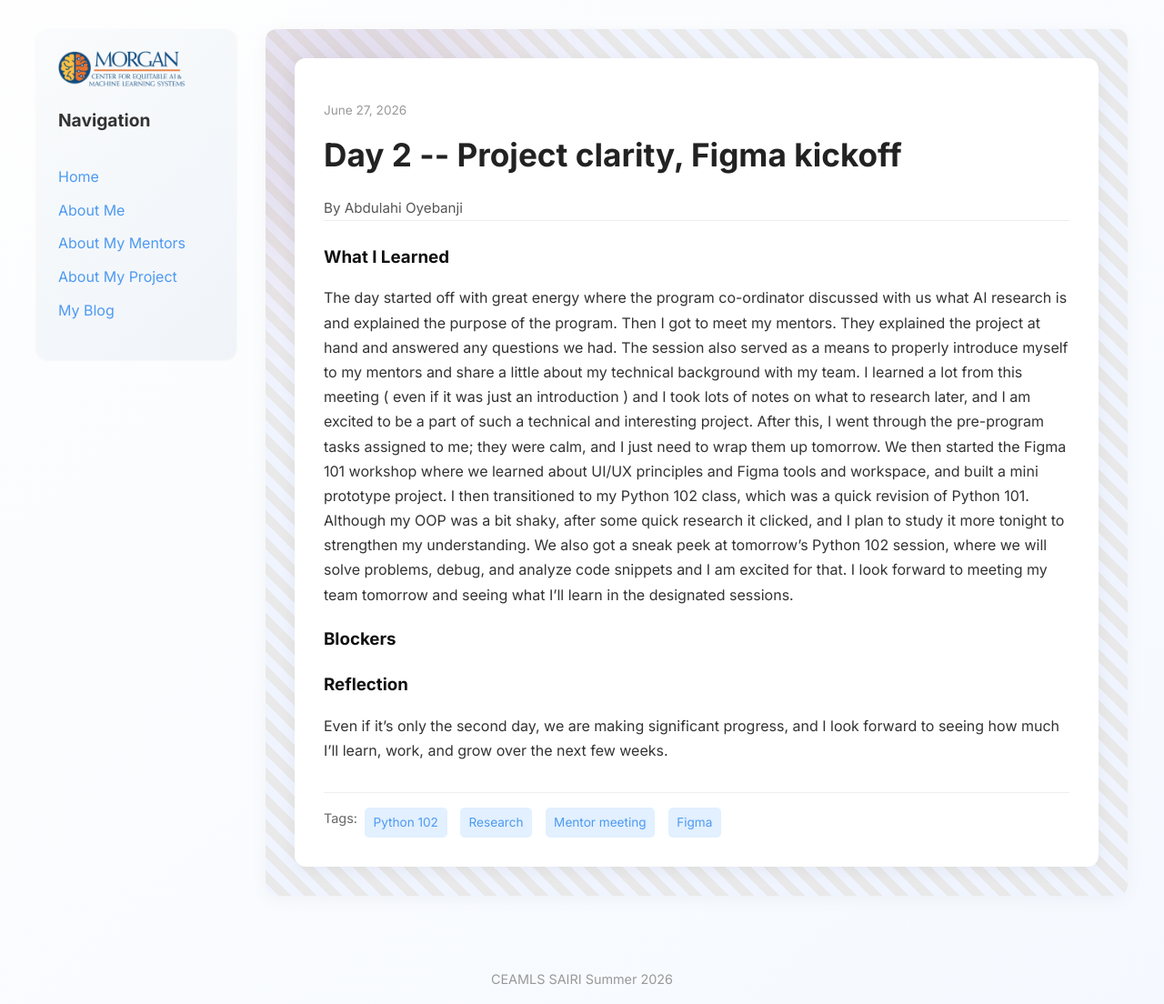
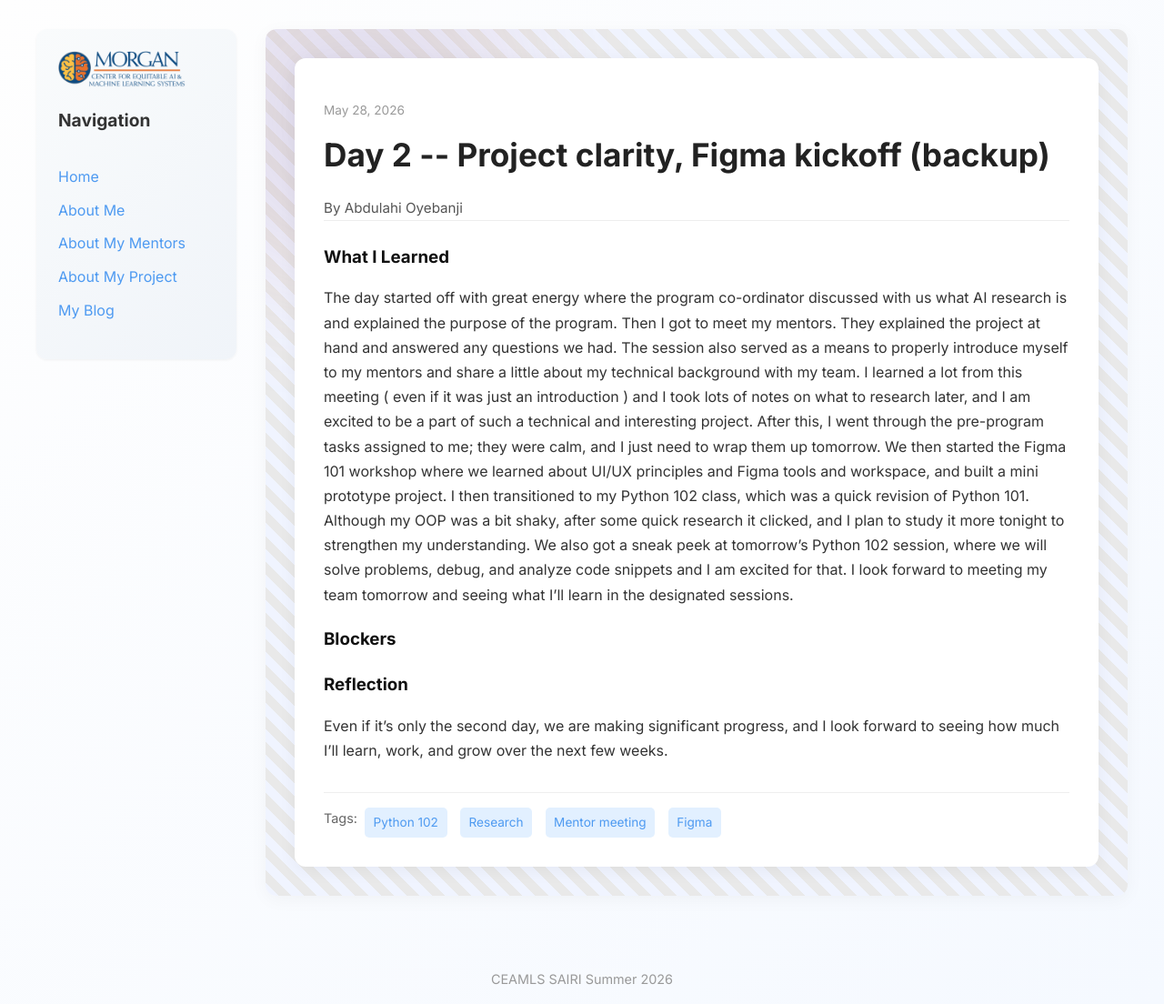
Before and after one commit to abdulahi-banji/abdulahi-banjiceamls26.github.io, a Jekyll site: the page built from _posts/2026-06-02-day-2.md, in a window 1280 px wide. Shown: the whole page at 91% size. Built offline with Jekyll 4.4.1, drawn with Linux system fonts in a browser that asks for light colours.

```diff
--- a/_posts/2026-06-02-day-2.md
+++ b/_posts/2026-06-02-day-2.md
@@ -1,8 +1,8 @@
 ---
 layout: post
-title: "Day 2 -- Project clarity, Figma kickoff "
-date: 2026-06-27
-permalink: /day2.html
+title: "Day 2 -- Project clarity, Figma kickoff (backup)"
+date: 2026-05-28
+permalink: /day2-backup.html
 tags: ["Python 102", "Research", "Mentor meeting", "Figma"]
 what_i_learned: |
   The day started off with great energy where the program co-ordinator discussed with us what AI research is and explained the purpose of the program. Then  I got to meet my mentors. They explained the project at hand and answered any questions we had. The session also served as a means to properly introduce myself to my mentors and share a little about my technical background with my team. I learned a lot from this meeting ( even if it was just an introduction ) and I took lots of notes on what to research later, and I am excited to be a part of such a technical and interesting project. After this, I went through the pre-program tasks assigned to me; they were calm, and I just need to wrap them up tomorrow. We then started the Figma 101 workshop where we learned about UI/UX principles and Figma tools and workspace, and built a mini prototype project. I then transitioned to my Python 102 class, which was a quick revision of Python 101. Although my OOP was a bit shaky, after some quick research it clicked, and I plan to study it more tonight to strengthen my understanding. We also got a sneak peek at tomorrow's Python 102 session, where we will solve problems, debug, and analyze code snippets and I am excited for that. I look forward to meeting my team tomorrow and seeing what I'll learn in the designated sessions.
```
Also changed, not shown: _posts/2026-05-27-day-2.md (added, +14 -0 lines).
